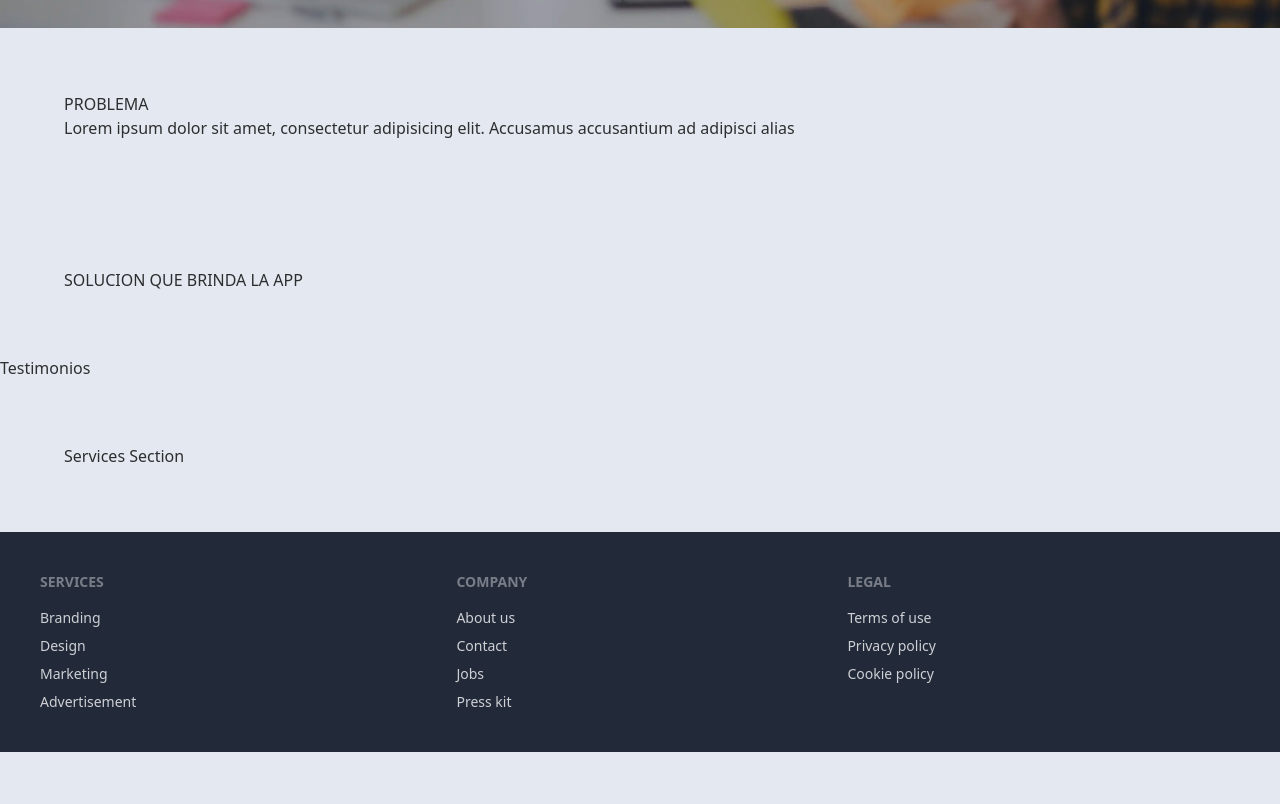
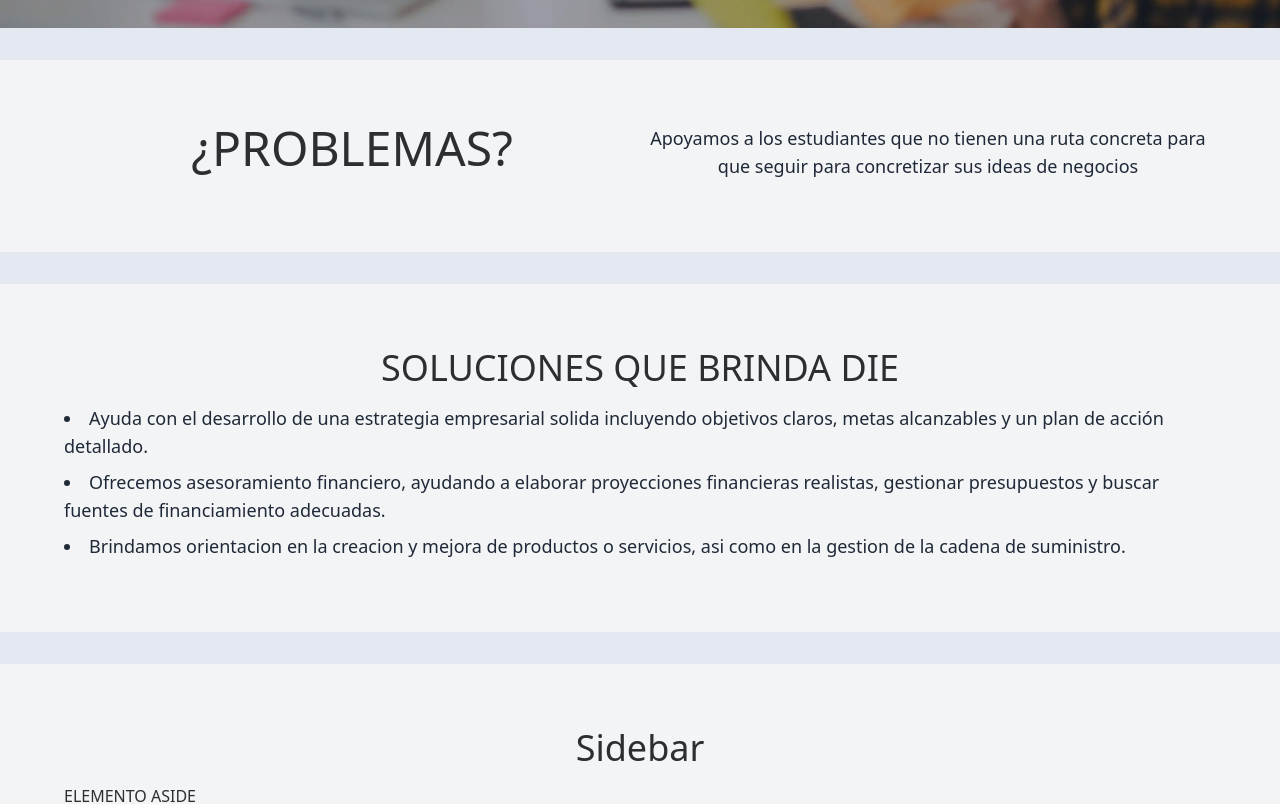
Before and after one commit to JorgeAntonio/dieweb, a React (Vite) app: page / in a window 1280 px wide. Shown: the part 840-1644 px from the top of the page. Before the commit the page ends 1592 px from the top, so only its background shows below. Built offline with nearby package versions, Linux system fonts and the light colour scheme; no server answers; the database is empty.

Commit message:
Parte de Home

```diff
--- a/src/components/home/AboutSection.jsx
+++ b/src/components/home/AboutSection.jsx
@@ -1,7 +1,19 @@
 const AboutSection = () => {
   return (
-    <div className="p-4 md:p-16">
-      <h1>SOLUCION QUE BRINDA LA APP</h1>
+    <div className="container mx-auto mt-8 bg-gray-100 p-8 md:p-16">
+      <h1 className="text-4xl font-sans text-center mb-4">SOLUCIONES QUE BRINDA DIE</h1>
+
+      <ul className="list-disc list-inside">
+          <li className="text-gray-800 text-lg mb-2">
+          Ayuda con el desarrollo de una estrategia empresarial solida incluyendo objetivos claros, metas alcanzables y un plan de acción detallado.
+          </li>
+          <li className="text-gray-800 text-lg mb-2">
+          Ofrecemos asesoramiento financiero, ayudando a elaborar proyecciones financieras realistas, gestionar presupuestos y buscar fuentes de financiamiento adecuadas.
+          </li>
+          <li className="text-gray-800 text-lg mb-2">
+          Brindamos orientacion en la creacion y mejora de productos o servicios, asi como en la gestion de la cadena de suministro.
+          </li>
+      </ul>
     </div>
   );
 };
--- /dev/null
+++ b/src/components/home/AsideSection.jsx
@@ -0,0 +1,13 @@
+import React from 'react';
+
+const AsideComponent = () => {
+  return (
+    <aside className="container mx-auto mt-8 bg-gray-100 p-8 md:p-16">
+      <h2 className="text-4xl font-sans text-center mb-4">Sidebar</h2>
+      <p>ELEMENTO ASIDE</p>
+      {/* Puedes agregar más contenido aquí */}
+    </aside>
+  );
+};
+
+export default AsideComponent;
--- a/src/components/home/ServicesSection.jsx
+++ b/src/components/home/ServicesSection.jsx
@@ -1,7 +1,7 @@
 const ServicesSection = () => {
     return(
-        <div className="p-4 md:p-16">
-            <h1>Services Section</h1>
+        <div className="container mx-auto mt-8 bg-gray-100 p-8 md:p-16">
+            <h1 className="text-4xl font-sans text-center mb-4">Services Section</h1>
         </div>
     )
 }
--- a/src/components/home/TalentSection.jsx
+++ b/src/components/home/TalentSection.jsx
@@ -1,11 +1,16 @@
+import React from 'react';
+
 const TalentSection = () => {
   return (
-    <div className="p-4 md:p-16">
-      <h1>PROBLEMA</h1>
-      <p>
-        Lorem ipsum dolor sit amet, consectetur adipisicing elit. Accusamus
-        accusantium ad adipisci alias
-      </p>
+    <div className="container mx-auto mt-8 bg-gray-100 p-8 md:p-16 flex justify-between">
+      <div className="w-1/2">
+        <h1 className="text-5xl font-sans text-center mb-4">¿PROBLEMAS?</h1>
+      </div>
+      <div className="w-1/2">
+        <p className="text-gray-800 text-lg mb-2 text-center">
+          Apoyamos a los estudiantes que no tienen una ruta concreta para que seguir para concretizar sus ideas de negocios
+        </p>
+      </div>
     </div>
   );
 };
--- a/src/pages/client/home_page.jsx
+++ b/src/pages/client/home_page.jsx
@@ -2,6 +2,7 @@ import HeroSection from "../../components/home/HeroSection.jsx";
 import TalentSection from "../../components/home/TalentSection.jsx";
 import AboutSection from "../../components/home/AboutSection.jsx";
 import ServicesSection from "../../components/home/ServicesSection.jsx";
+import AsideSection from "../../components/home/AsideSection.jsx";
 
 const HomePage = () => {
   return (
@@ -9,6 +10,7 @@ const HomePage = () => {
       <HeroSection />
       <TalentSection />
       <AboutSection />
+      <AsideSection />
       <h1>Testimonios</h1>
       <ServicesSection />
     </div>
```
